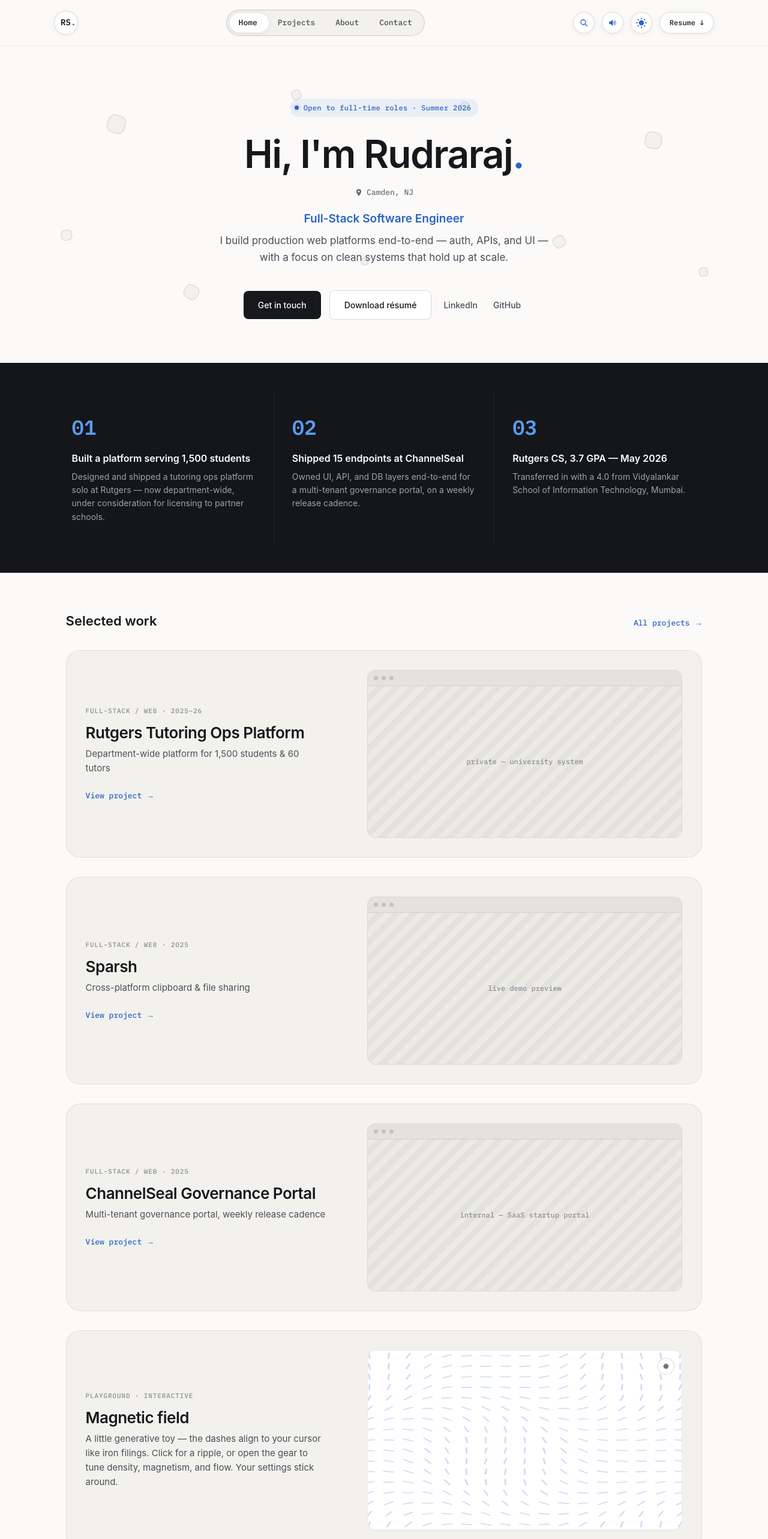
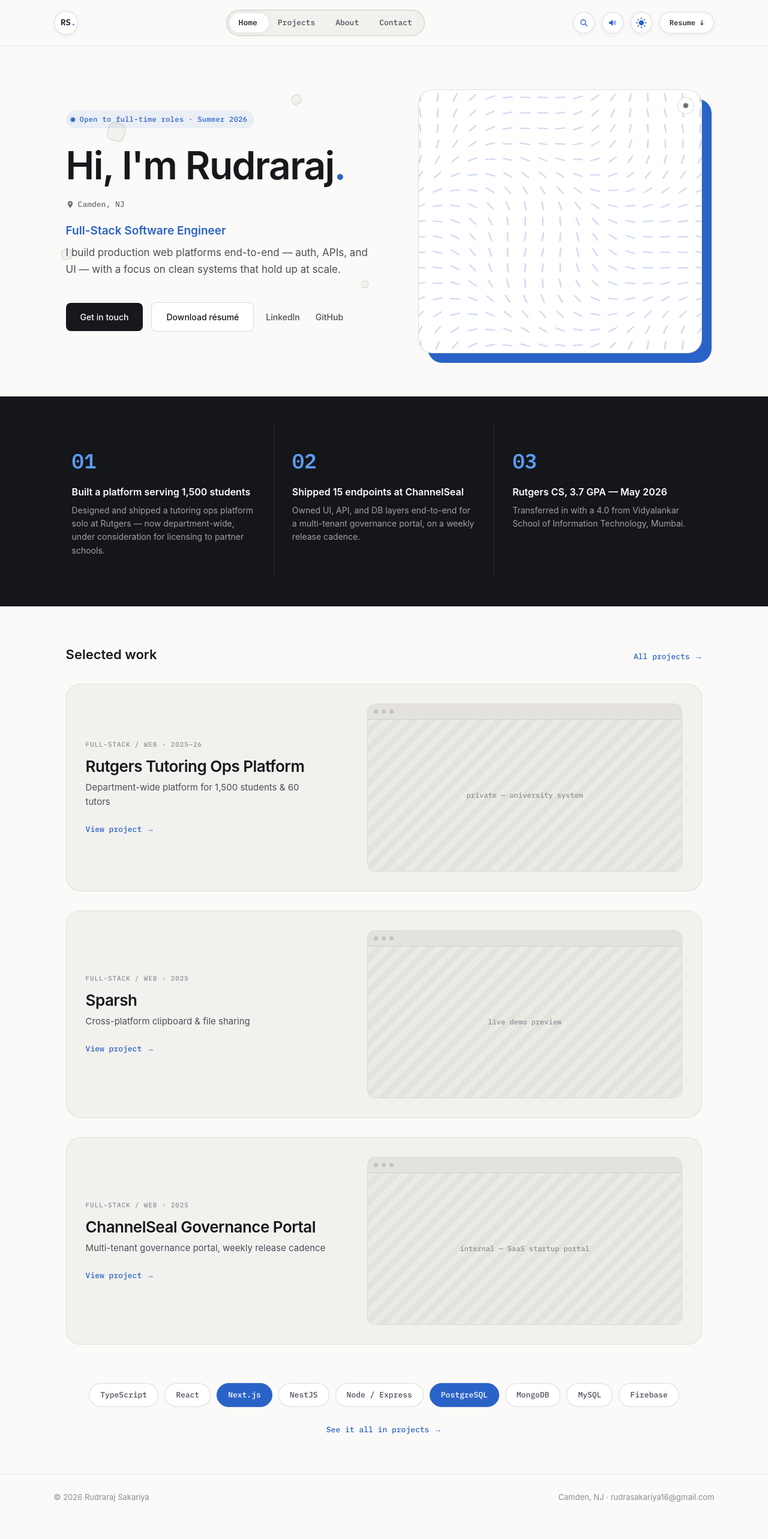
Before and after one commit to rudraasakariya/portfolio-website, a Next.js app: page / in a window 1280 px wide. Shown: the top 2566 px of the page at 60% size. After the commit the page ends 2534 px from the top, so only its background shows below. Built offline with nearby package versions, Linux system fonts and the light colour scheme.

Commit message:
Move magnetic field playground into the hero

```diff
--- a/components/home/hero.tsx
+++ b/components/home/hero.tsx
@@ -4,6 +4,7 @@ import { motion } from "motion/react";
 import type { Variants } from "motion/react";
 import Link from "next/link";
 
+import { MagneticField } from "@/components/home/magnetic-field";
 import { Pebbles } from "@/components/home/pebbles";
 import { Magnetic } from "@/components/motion/magnetic";
 import { HERO } from "@/lib/content/home";
@@ -37,11 +38,12 @@ export function Hero(): React.JSX.Element {
     <section className="relative overflow-hidden">
       <Pebbles />
       <motion.div
-        className="relative mx-auto flex max-w-[860px] flex-col items-center px-[7vw] pt-[11vh] pb-[9vh] text-center"
+        className="relative mx-auto grid w-full max-w-[1240px] items-center gap-14 px-[7vw] pt-[9vh] pb-[9vh] md:grid-cols-[1.05fr_0.95fr] md:gap-16"
         initial="hidden"
         animate="visible"
         variants={container}
       >
+        <div className="flex flex-col items-center text-center md:items-start md:text-left">
         <motion.div
           variants={rise}
           className="mb-7 inline-flex items-center gap-2 rounded-[20px] bg-(--accent-soft) py-[6px] pr-3 pl-2"
@@ -83,7 +85,10 @@ export function Hero(): React.JSX.Element {
           {HERO.valueProp}
         </motion.p>
 
-        <motion.div variants={rise} className="flex flex-wrap items-center justify-center gap-[14px]">
+        <motion.div
+          variants={rise}
+          className="flex flex-wrap items-center justify-center gap-[14px] md:justify-start"
+        >
           <Magnetic>
             <Link
               href={ROUTES.contact}
@@ -119,6 +124,19 @@ export function Hero(): React.JSX.Element {
             GitHub
           </a>
         </motion.div>
+        </div>
+
+        <motion.div variants={rise} className="relative">
+          {/* Accent slab peeking out behind the frame — the old hero's offset
+              card, translated into the redesign's soft rounded language. */}
+          <div
+            aria-hidden
+            className="absolute inset-0 translate-x-[16px] translate-y-[16px] rounded-[24px] bg-(--accent)"
+          />
+          <div className="relative h-[340px] overflow-hidden rounded-[24px] border border-(--border-strong) bg-(--card-bg) md:h-[440px]">
+            <MagneticField />
+          </div>
+        </motion.div>
       </motion.div>
     </section>
   );
--- a/components/home/showcase.tsx
+++ b/components/home/showcase.tsx
@@ -1,6 +1,5 @@
 import Link from "next/link";
 
-import { MagneticField } from "@/components/home/magnetic-field";
 import { ProjectPreview } from "@/components/projects/project-preview";
 import { TiltPreview } from "@/components/projects/tilt-preview";
 import { Reveal } from "@/components/motion/reveal";
@@ -52,24 +51,6 @@ export function Showcase(): React.JSX.Element {
         </Reveal>
       ))}
 
-      <Reveal className="showcase-card md:grid md:grid-cols-[0.9fr_1.1fr] md:items-center md:gap-10">
-        <div className="mb-6 md:mb-0">
-          <div className="mb-3 font-mono text-[11px] font-medium tracking-[0.08em] text-(--text-muted) uppercase">
-            Playground · interactive
-          </div>
-          <h3 className="mb-2 text-[26px] leading-[1.2] font-semibold tracking-[-0.02em] text-(--text-primary)">
-            Magnetic field
-          </h3>
-          <p className="max-w-[400px] text-[15px] leading-[1.6] text-(--text-secondary)">
-            A little generative toy — the dashes align to your cursor like iron
-            filings. Click for a ripple, or open the gear to tune density,
-            magnetism, and flow. Your settings stick around.
-          </p>
-        </div>
-        <div className="relative h-[280px] overflow-hidden rounded-[14px] border border-(--border) bg-(--card-bg) md:h-[300px]">
-          <MagneticField />
-        </div>
-      </Reveal>
     </div>
   );
 }
```
